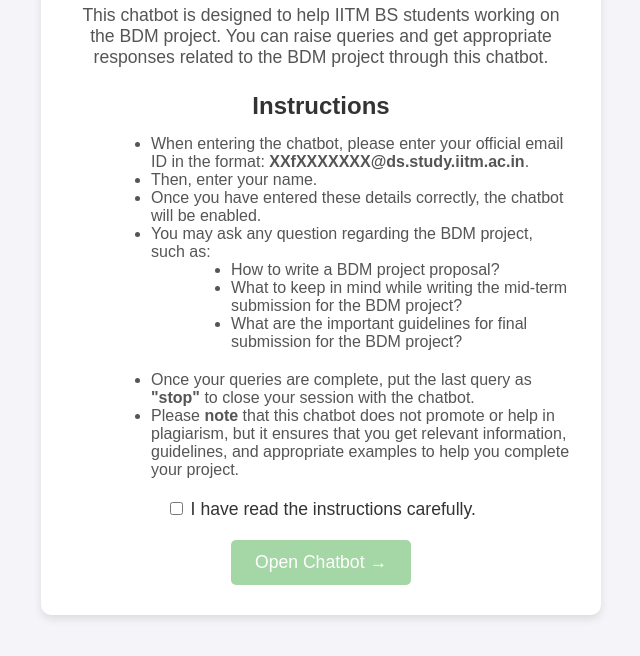
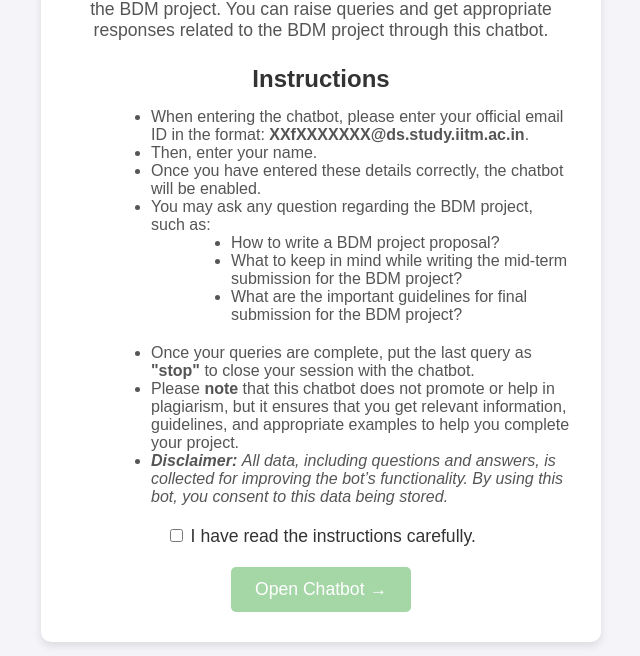
Before and after one commit to brpuneet898/bdm-chatbot, a plain HTML site: page index.html in a window 1280 px wide. Shown: the part 144-800 px from the top of the page, without its empty margins (319-959 px from the left). Drawn offline with Linux system fonts and the light colour scheme.

Commit message:
added disclaimer

```diff
--- a/index.html
+++ b/index.html
@@ -125,6 +125,9 @@
           guidelines, and appropriate examples to help you complete your
           project.
         </li>
+        <li>
+          <i><strong>Disclaimer: </strong>All data, including questions and answers, is collected for improving the bot’s functionality. By using this bot, you consent to this data being stored.</i>
+        </li>
       </ul>
 
       <div class="checkbox-container">
```
